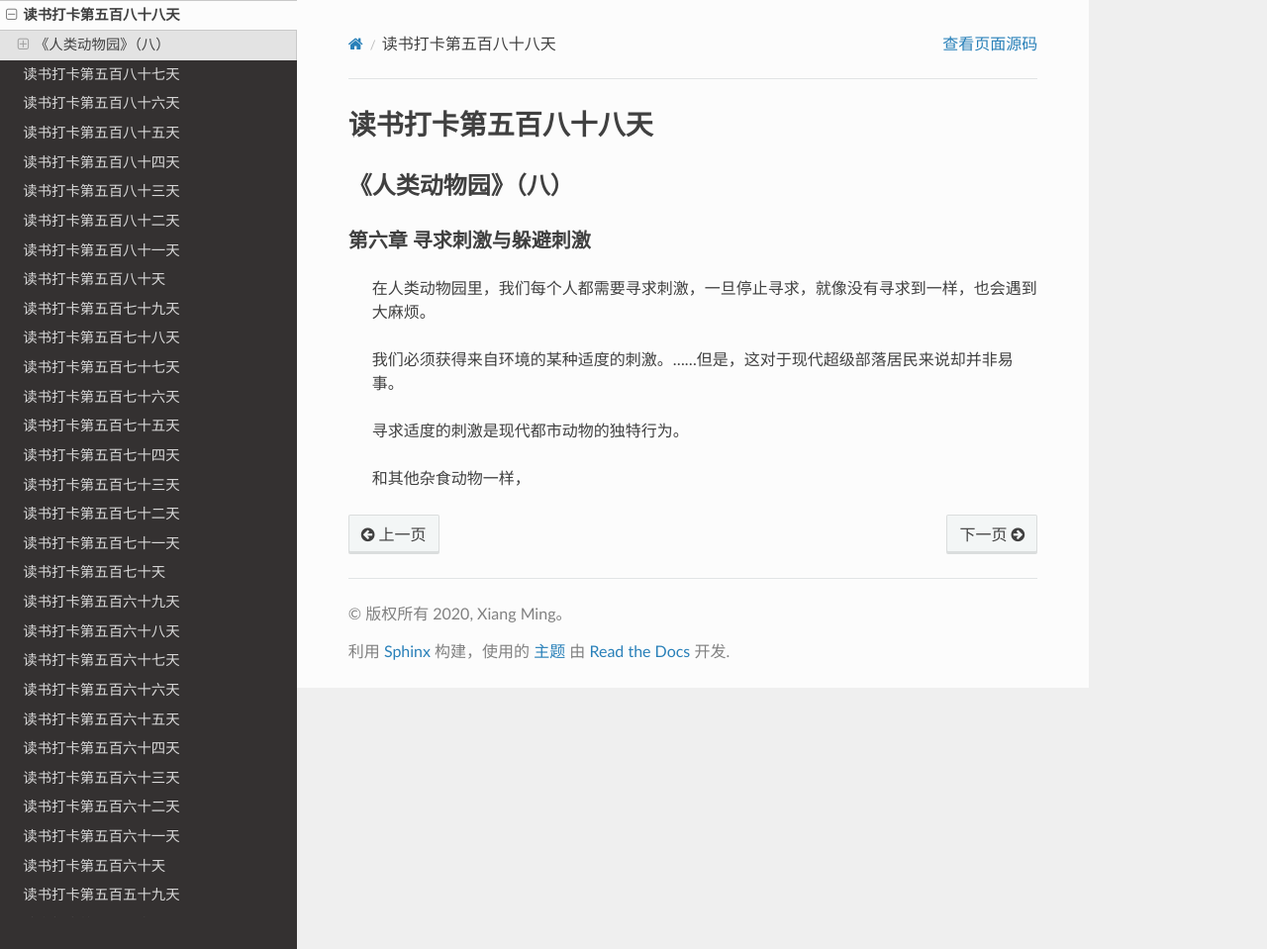
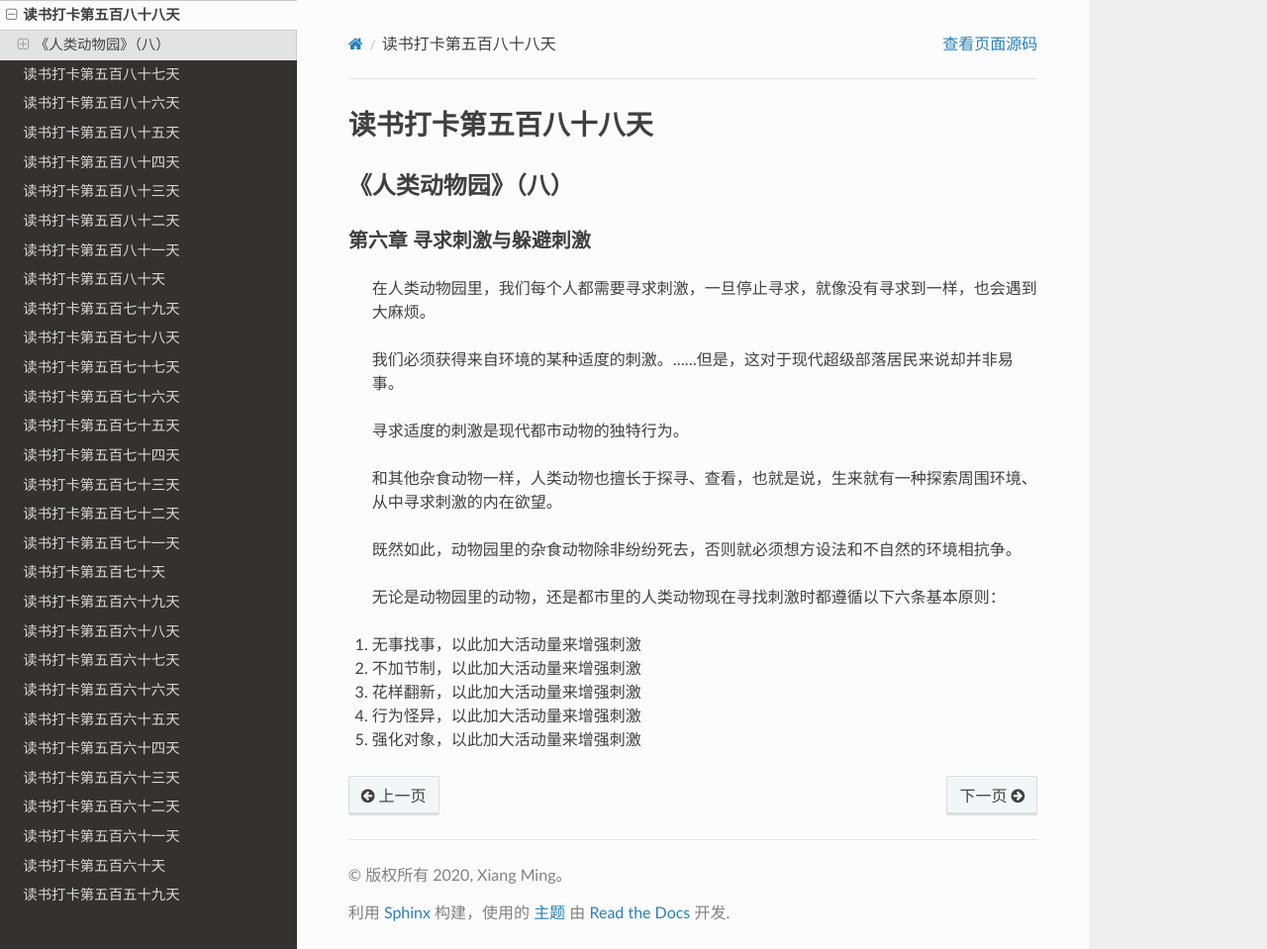
Before and after one commit to xiangming1975/reading, a Sphinx documentation site: the page built from source/2022-06-01.md, in a window 1280 px wide and 959 px high. Shown: the whole window at 99% size. Built offline with Sphinx 7.4.7 and the Read the Docs theme 2.0.0, drawn with Linux system fonts in a browser that asks for light colours.

Commit message:
自动提交时间: 2022-06-03T22:00:05,496037968+08:00

```diff
--- a/source/2022-06-01.md
+++ b/source/2022-06-01.md
@@ -8,4 +8,13 @@
 
 > 寻求适度的刺激是现代都市动物的独特行为。
 
-> 和其他杂食动物一样，
+> 和其他杂食动物一样，人类动物也擅长于探寻、查看，也就是说，生来就有一种探索周围环境、从中寻求刺激的内在欲望。
+
+> 既然如此，动物园里的杂食动物除非纷纷死去，否则就必须想方设法和不自然的环境相抗争。
+
+> 无论是动物园里的动物，还是都市里的人类动物现在寻找刺激时都遵循以下六条基本原则：
+1. 无事找事，以此加大活动量来增强刺激
+2. 不加节制，以此加大活动量来增强刺激
+3. 花样翻新，以此加大活动量来增强刺激
+4. 行为怪异，以此加大活动量来增强刺激
+5. 强化对象，以此加大活动量来增强刺激
```
